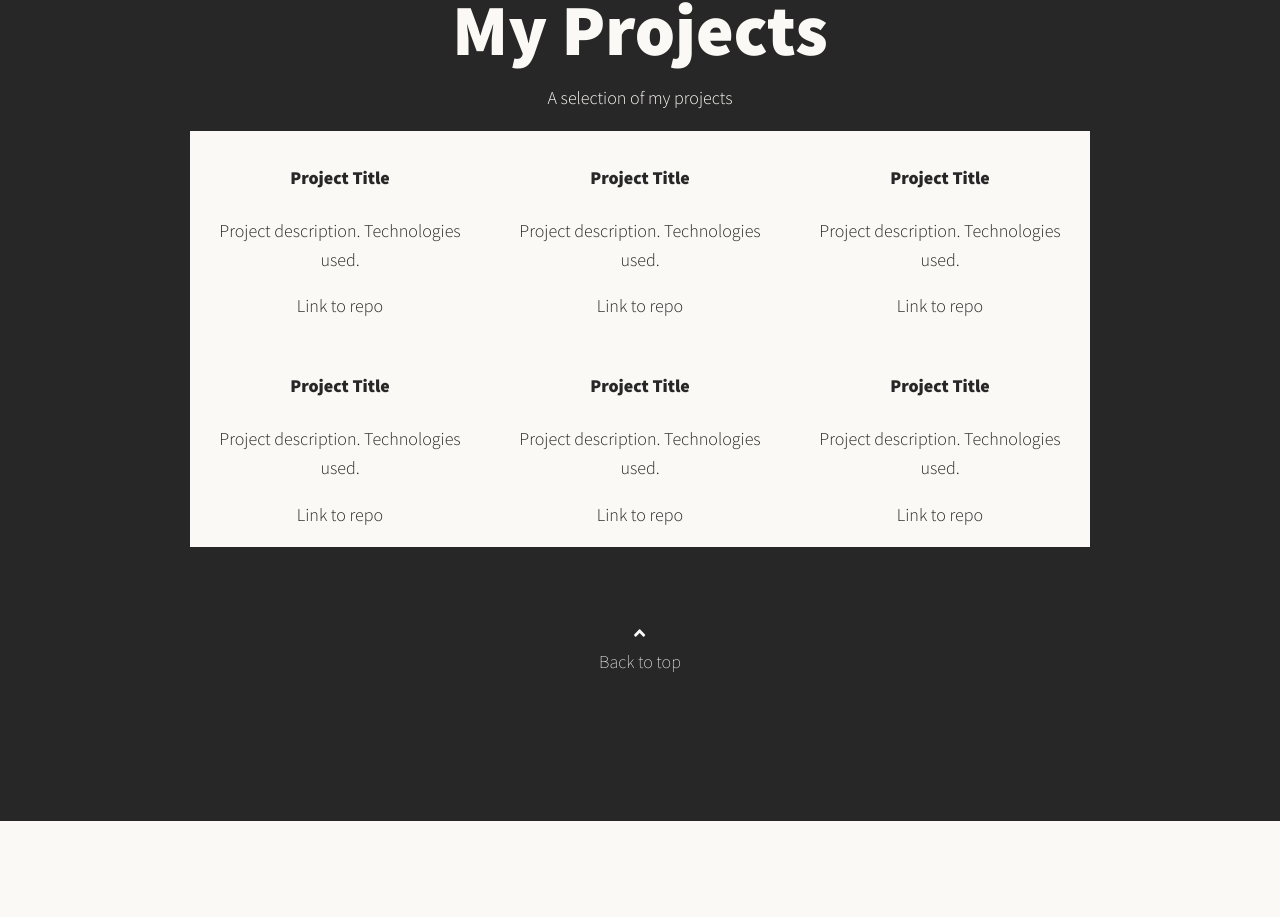
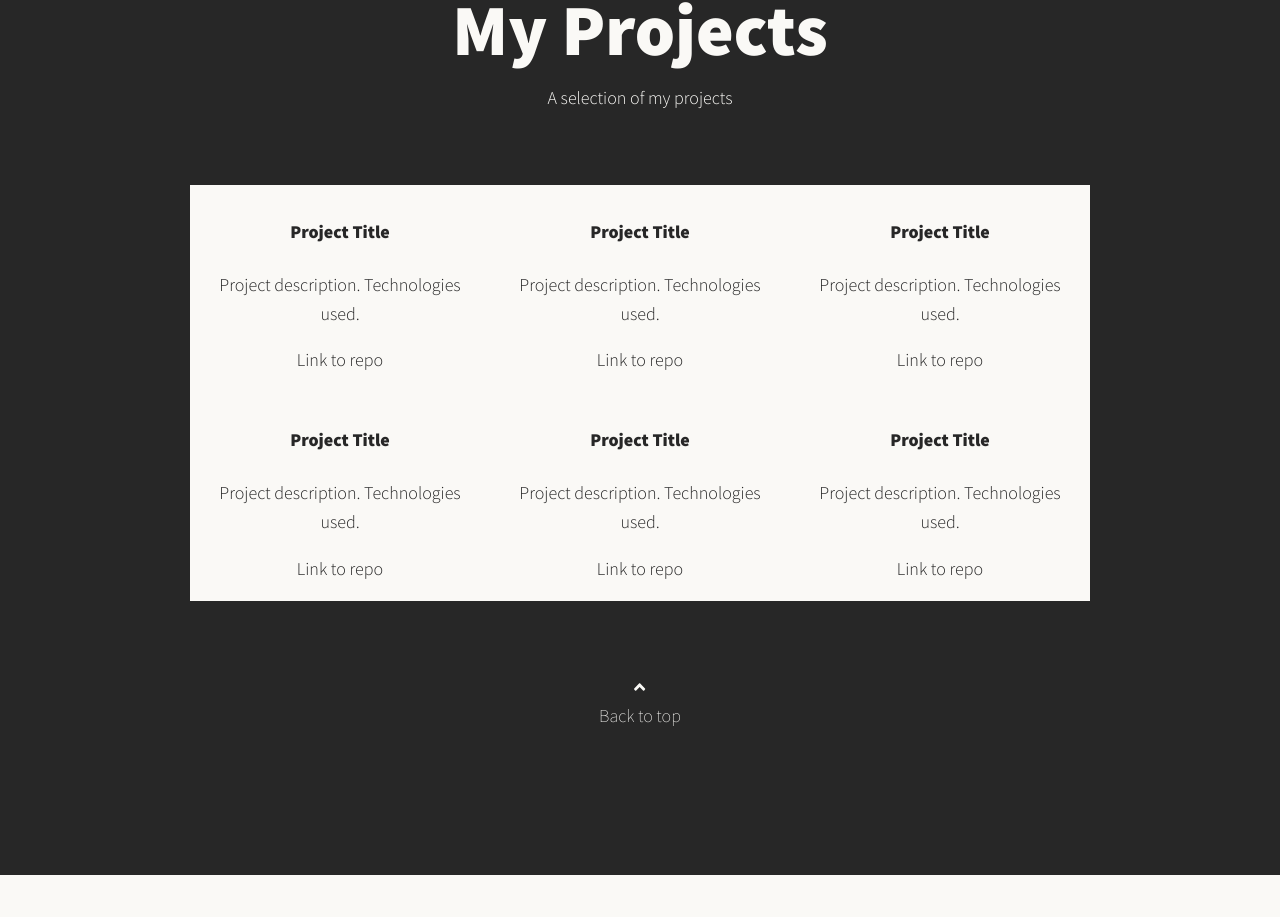
Before and after one commit to De1ain/de1ain.github.io, a Next.js app: page / in a window 1280 px wide. Shown: the part 1050-1967 px from the top of the page. Built offline with nearby package versions, Linux system fonts and the light colour scheme.

Commit message:
Styling changes

```diff
--- a/components/MyProjects.module.css
+++ b/components/MyProjects.module.css
@@ -8,7 +8,7 @@
   display: grid;
   grid-template-columns: repeat(auto-fit, minmax(300px, 1fr));
   max-width: 900px;
-  margin: 0 auto;
+  margin: 4em auto 0;
 }
 
 .portfolio__elem {
```
